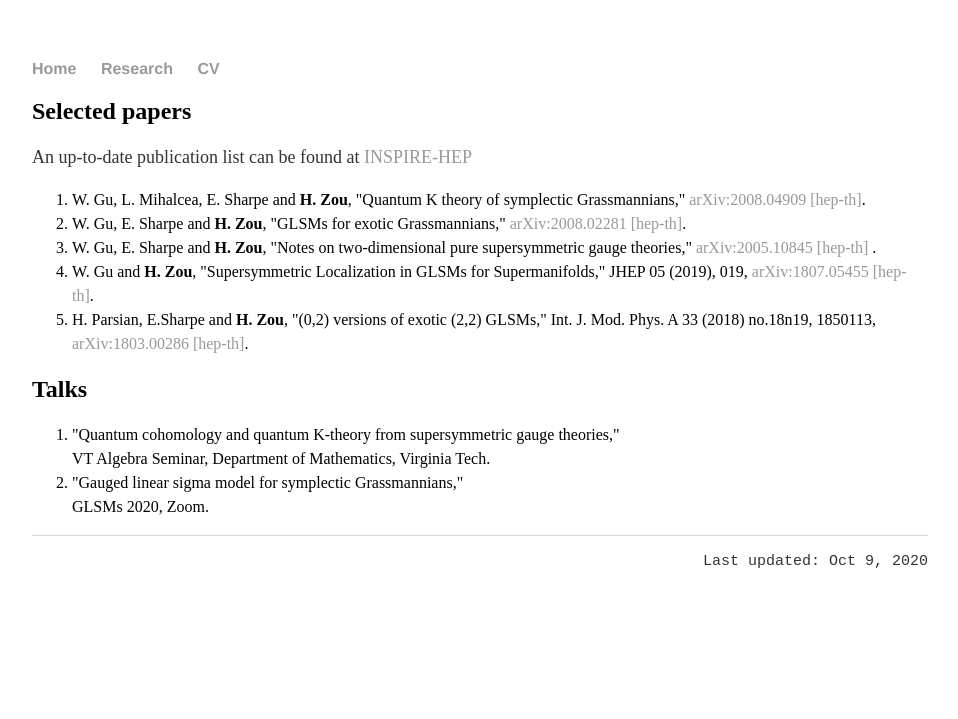
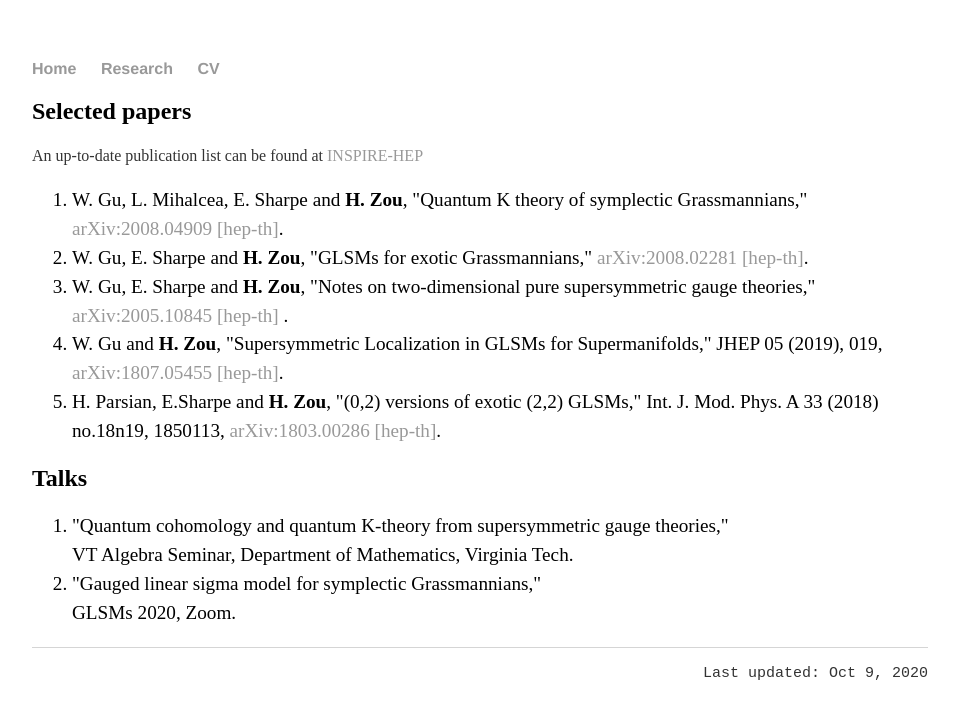
Before and after one commit to hhzou/hhzou.github.io, a Jekyll site: the page built from research/index.html, in a window 1280 px wide. Shown: the top 719 px of the page, without its empty margins (160-1118 px from the left). Built offline with Jekyll 4.4.1, drawn with Linux system fonts in a browser that asks for light colours.

Commit message:
Update index.html

```diff
--- a/research/index.html
+++ b/research/index.html
@@ -4,8 +4,8 @@ title: Research
 ---
 <div class="research">
 	<h2>Selected papers </h2>
-	<p style="font-size: 18px"> An up-to-date publication list can be found at <a href="https://inspirehep.net/authors/1056827">INSPIRE-HEP</a> </p>
-	<ol style="font-size:1em; line-height: 150%">
+	<p style="font-size: 1em"> An up-to-date publication list can be found at <a href="https://inspirehep.net/authors/1056827">INSPIRE-HEP</a> </p>
+	<ol style="font-size:1.2em; line-height: 150%">
 		<li>W. Gu, L. Mihalcea, E. Sharpe and <strong>H. Zou</strong>, "Quantum K theory of symplectic Grassmannians," <a href = "https://arxiv.org/abs/2008.04909"> arXiv:2008.04909 [hep-th]</a>. </li>
 		<li>W. Gu, E. Sharpe and <strong>H. Zou</strong>, "GLSMs for exotic Grassmannians," <a href = "https://arxiv.org/abs/2008.02281"> arXiv:2008.02281 [hep-th]</a>. </li>
 		<li>W. Gu, E. Sharpe and <strong>H. Zou</strong>, "Notes on two-dimensional pure supersymmetric gauge theories," <a href="https://arxiv.org/abs/2005.10845">arXiv:2005.10845 [hep-th] </a>.</li>
@@ -14,7 +14,7 @@ title: Research
 	</ol>
 
 	<h2>Talks </h2>
-	<ol style="font-size:1em; line-height: 150%">
+	<ol style="font-size:1.2em; line-height: 150%">
 		<li>"Quantum cohomology and quantum K-theory from supersymmetric gauge theories," <br> VT Algebra Seminar, Department of Mathematics, Virginia Tech.</li>
 		<li>"Gauged linear sigma model for symplectic Grassmannians," <br> GLSMs 2020, Zoom.</li>
 	</ol>
```
